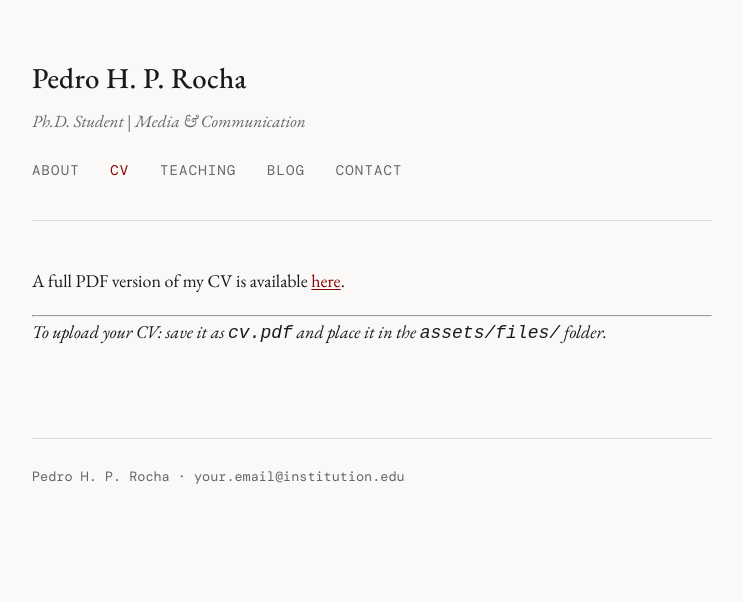
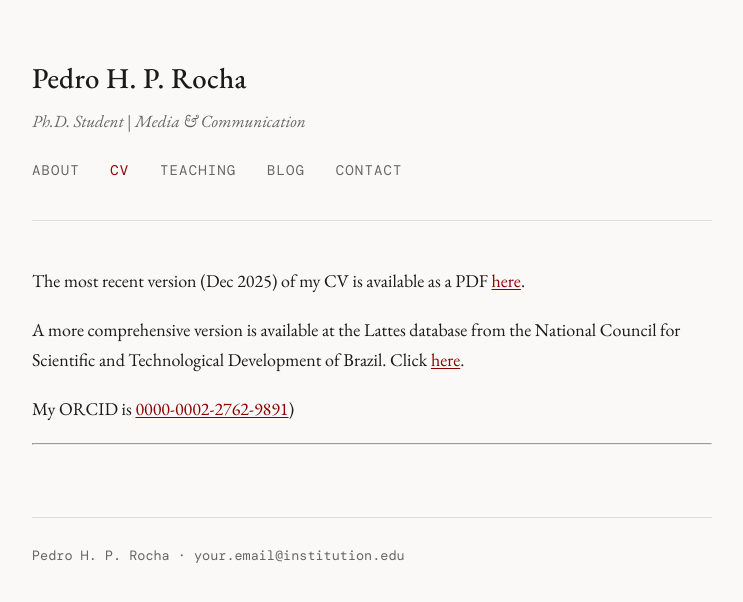
Before and after one commit to pedrohprocha/pedrohprocha.github.io, a Jekyll site: the page built from pages/cv.md, in a window 1280 px wide. Shown: the top 602 px of the page, without its empty margins (268-1011 px from the left). Built offline with Jekyll 4.4.1, drawn with Linux system fonts in a browser that asks for light colours.

Commit message:
update cv

```diff
--- a/pages/cv.md
+++ b/pages/cv.md
@@ -4,8 +4,10 @@ title: CV
 permalink: /cv/
 ---
 
-A full PDF version of my CV is available [here]({{ '/assets/files/cv.pdf' | relative_url }}).
+The most recent version (Dec 2025) of my CV  is available as a PDF [here]({{ '/assets/files/cv_pedrohprocha_25.pdf' | relative_url }}).
+
+A more comprehensive version is available at the Lattes database from the National Council for Scientific and Technological Development of Brazil. Click [here](http://lattes.cnpq.br/8720377365114820).
+
+My ORCID is [0000-0002-2762-9891](https://orcid.org/0000-0002-2762-9891))
 
 ---
-
-*To upload your CV: save it as `cv.pdf` and place it in the `assets/files/` folder.*
```
Also changed, not shown: 5 other files.
